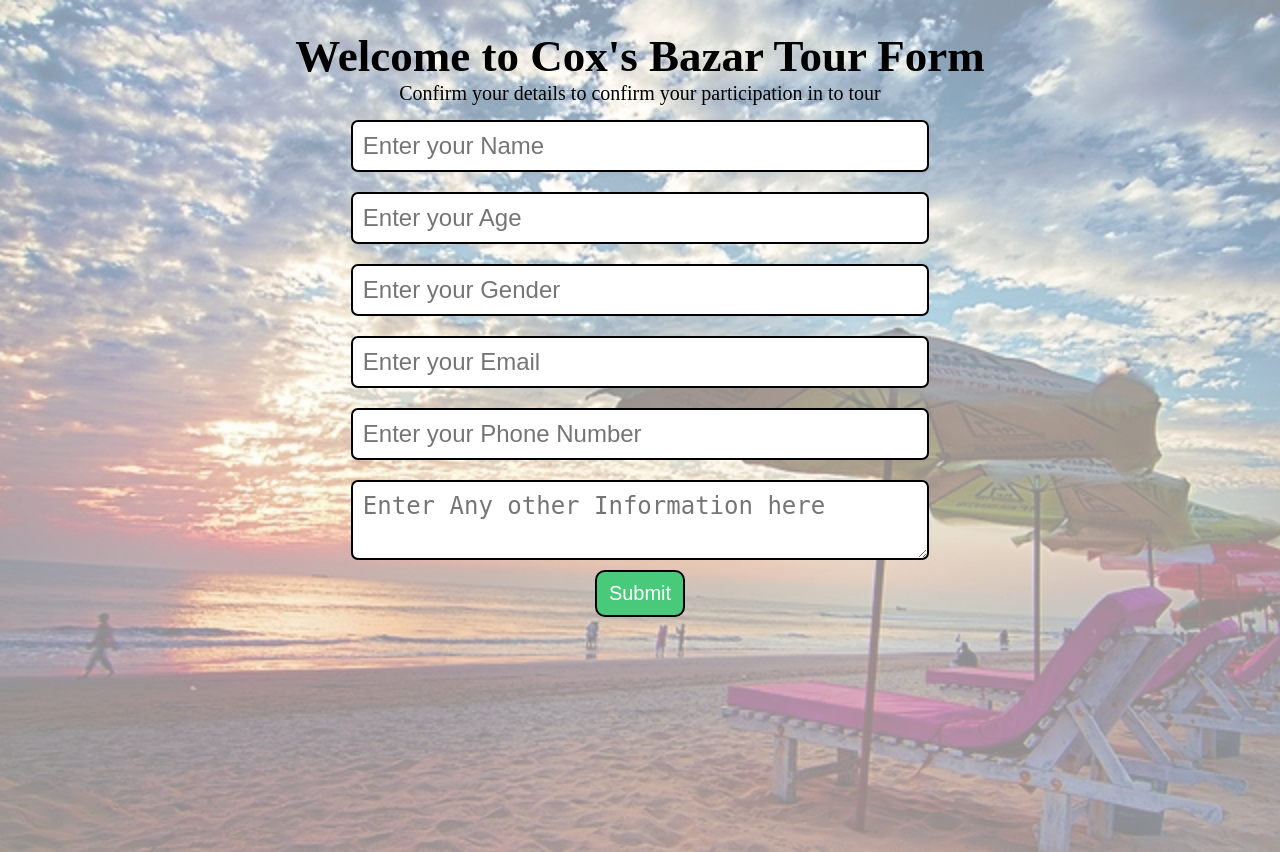
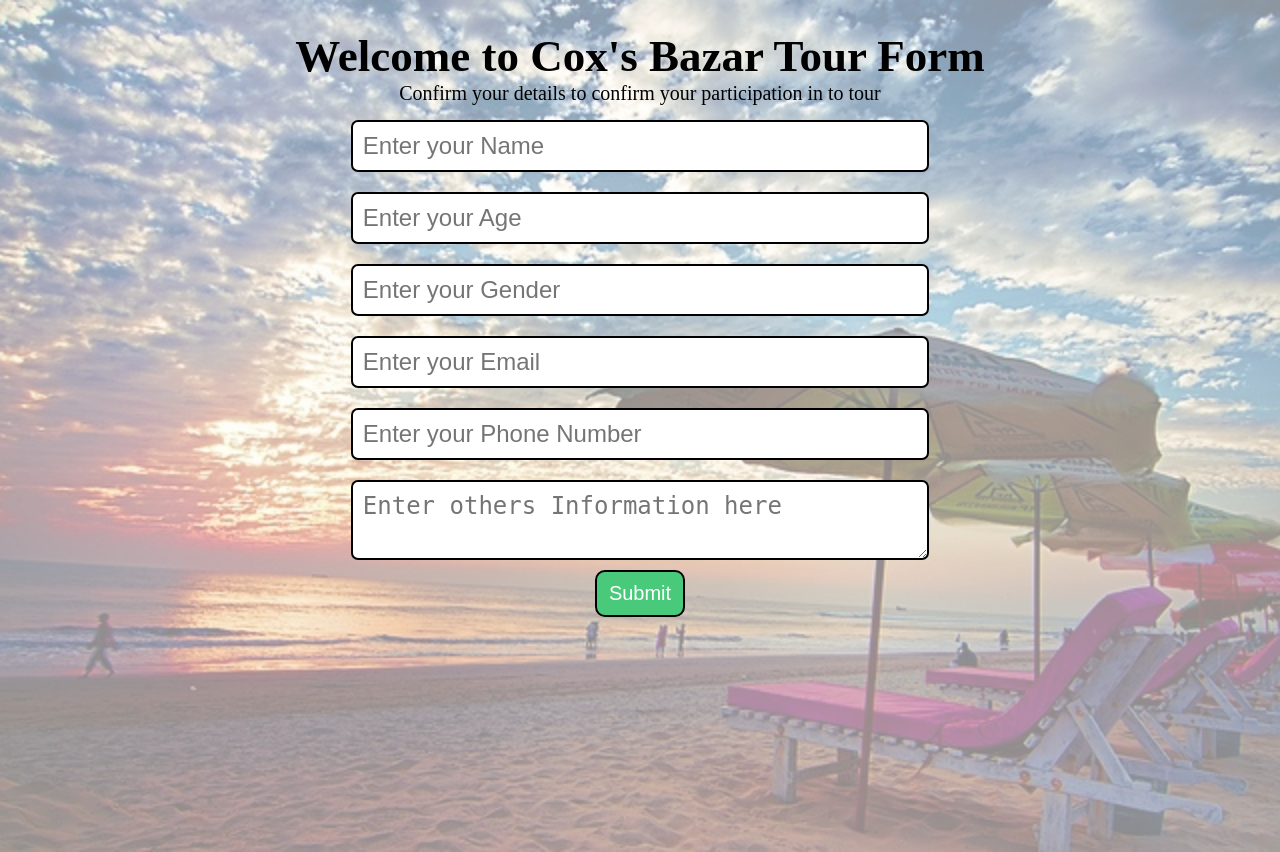
Before and after one commit to shishir786/tour_form, a PHP site: page / in a window 1280 px wide. Run offline with PHP 8.4, Linux system fonts and the light colour scheme; some web fonts are replaced.

Commit message:
update_commit_

```diff
--- a/index.php
+++ b/index.php
@@ -70,7 +70,7 @@ if (isset($_POST['name'])) {
             <input type="text" name="gender" id="gender" placeholder="Enter your Gender" />
             <input type="text" name="email" id="email" placeholder="Enter your Email" />
             <input type="text" name="phone" id="phone" placeholder="Enter your Phone Number" />
-            <textarea name="other" id="other" placeholder="Enter Any other Information here"></textarea>
+            <textarea name="other" id="other" placeholder="Enter others Information here"></textarea>
             <button class="btn">Submit</button>
 
 
```
